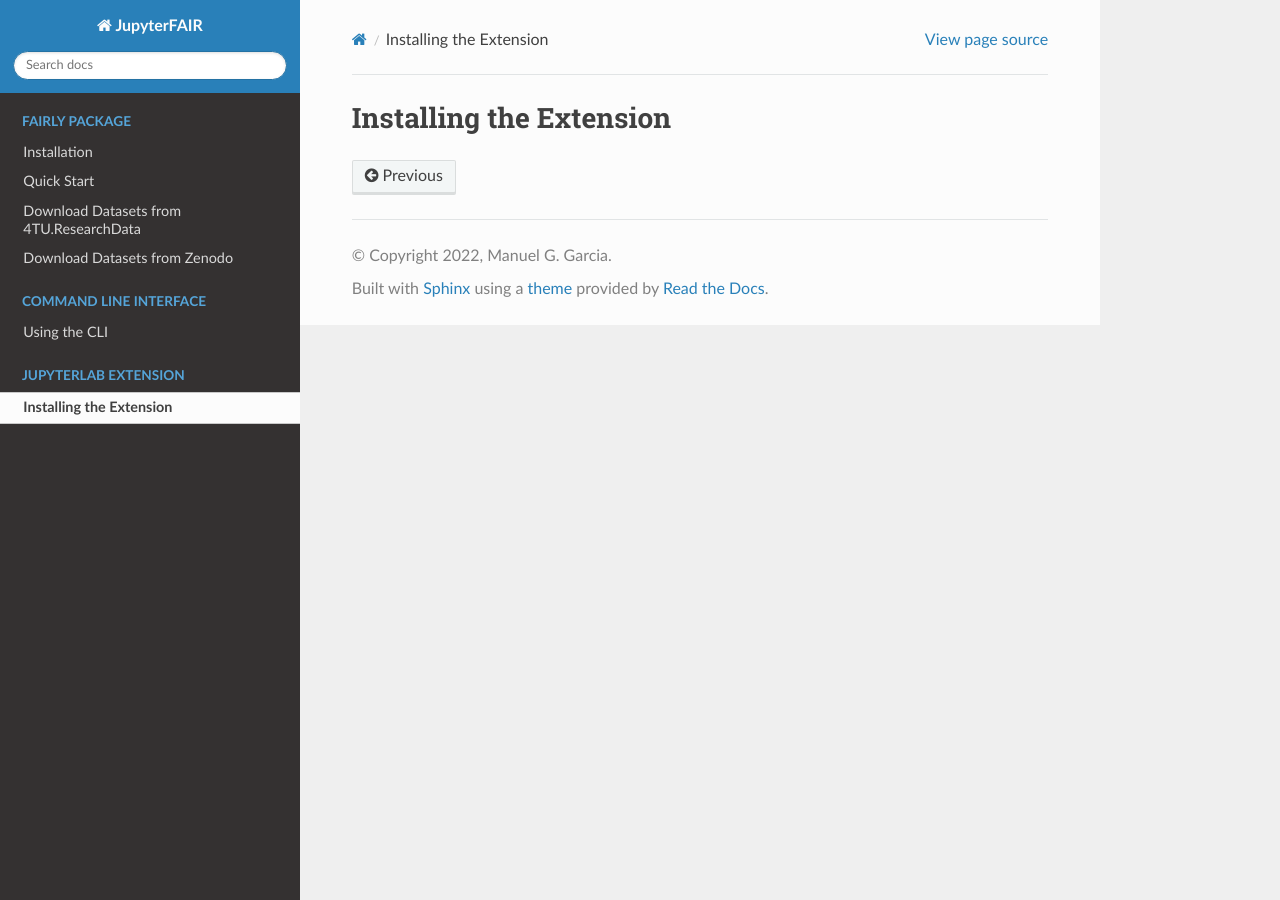
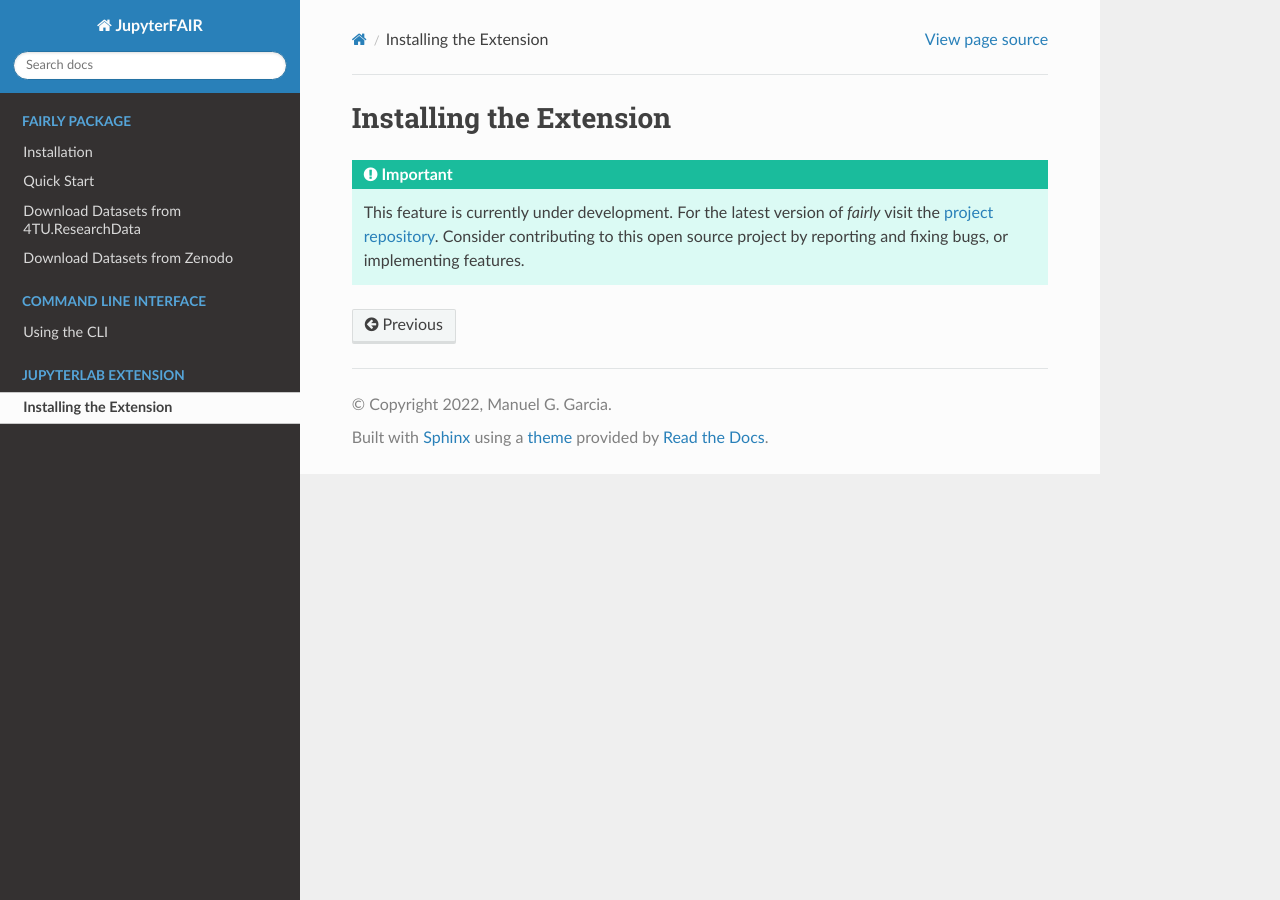
Before and after one commit to ITC-CRIB/jupyter-fairly, a Sphinx documentation site: the page built from docs/jupyterlab/placeholder.rst, in a window 1280 px wide. Built offline with Sphinx 7.4.7 and the Read the Docs theme 2.0.0, drawn with Linux system fonts in a browser that asks for light colours.

Commit message:
add disclaimer

```diff
--- a/docs/cli/placeholder.rst
+++ b/docs/cli/placeholder.rst
@@ -1,2 +1,5 @@
 Using the CLI
 #################
+
+.. important::
+   This feature is currently under development. For the latest version of *fairly* visit the `project repository <https://github.com/ITC-CRIB/fairly>`_. Consider contributing to this open source project by reporting and fixing bugs, or implementing features.
--- a/docs/jupyterlab/placeholder.rst
+++ b/docs/jupyterlab/placeholder.rst
@@ -1,2 +1,5 @@
 Installing the Extension
 ##########################
+
+.. important::
+   This feature is currently under development. For the latest version of *fairly* visit the `project repository <https://github.com/ITC-CRIB/fairly>`_. Consider contributing to this open source project by reporting and fixing bugs, or implementing features.
```
